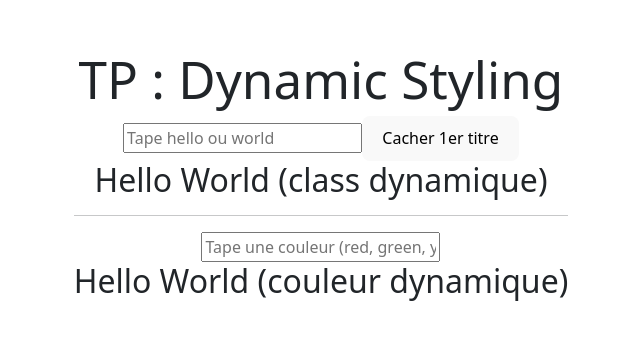
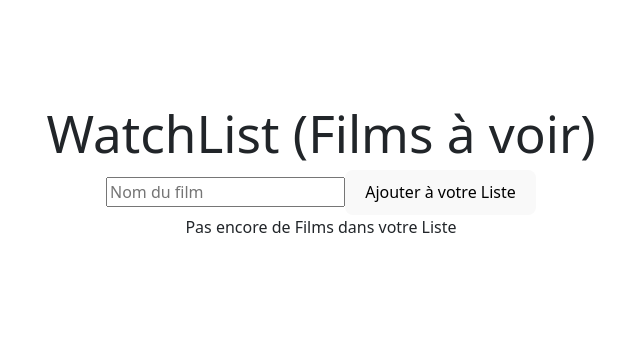
Before and after one commit to Gosselin11/vue-exercices, a Vue app: page / in a window 1280 px wide. Shown: the part 220-560 px from the top of the page, without its empty margins (319-959 px from the left). Built offline with nearby package versions, Linux system fonts and the light colour scheme.

Commit message:
ExerciceWatchList.vue

```diff
--- a/src/App.vue
+++ b/src/App.vue
@@ -8,7 +8,8 @@
 // import TpReactivite from './components/TpReactivite.vue'
 // import ExerciceDynamique from './components/ExerciceDynamique.vue'
 // import ExerciceDynamiqueCss from './components/ExerciceDynamiqueCss.vue'
-import TpStyleDynamique from './components/TpStyleDynamique.vue'
+// import TpStyleDynamique from './components/TpStyleDynamique.vue'
+import ExerciceWatchList from './components/ExerciceWatchList.vue'
 </script>
 
 <template>
@@ -30,8 +31,9 @@ import TpStyleDynamique from './components/TpStyleDynamique.vue'
      <Bug />
      <TpReactivite />
      <ExerciceDynamique />
-     <ExerciceDynamiqueCss />-->
-     <TpStyleDynamique />
+     <ExerciceDynamiqueCss />
+     <TpStyleDynamique />-->
+     <ExerciceWatchList />
   </div>
 </template>
 
--- /dev/null
+++ b/src/components/ExerciceWatchList.vue
@@ -0,0 +1,39 @@
+<template>
+  <div>
+    <h1>WatchList (Films à voir)</h1>
+
+    <input
+      type="text"
+      placeholder="Nom du film"
+      v-model="nomFilm"
+    />
+    <button @click="ajouterFilm">Ajouter à votre Liste</button>
+
+    <h2 v-if="mesFilms.length !== 0">
+      {{ nomFilm }}
+    </h2>
+    <p v-else>
+      Pas encore de Films dans votre Liste
+    </p>
+
+    <ul>
+      <li v-for="(film, index) in mesFilms" :key="index">
+        {{ film }}
+      </li>
+    </ul>
+  </div>
+</template>
+
+<script setup>
+import { ref } from 'vue'
+
+const nomFilm = ref('')
+const mesFilms = ref([])
+
+function ajouterFilm () {
+  if (nomFilm.value.trim() === '') {
+    return
+  }
+  mesFilms.value.push(nomFilm.value.trim())
+}
+</script>
```
